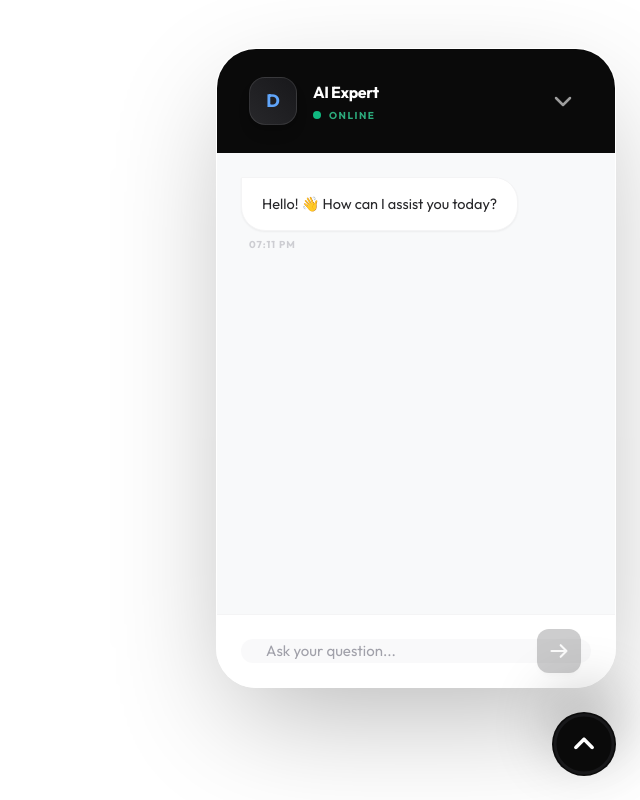
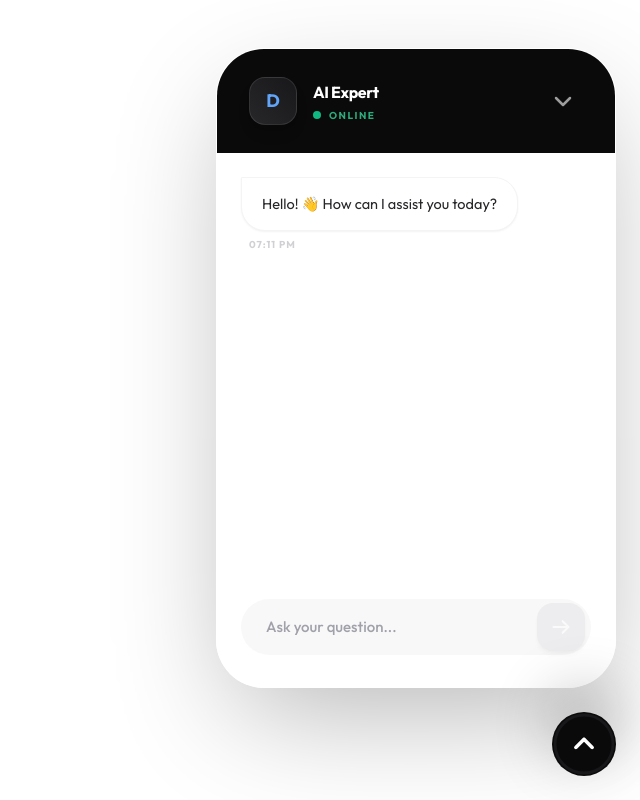
Before and after one commit to vipul9987/chatbot, a React (Vite) app: page / in a window 1280 px wide. Both pictures are taken after a click on the button 1224 px from the left and 744 px from the top of the page. Shown: the whole page, without its empty margins (640-1280 px from the left). Built offline with nearby package versions, Linux system fonts and the light colour scheme.

Commit message:
refactor: Improve chat widget styling and background
Updates the chat widget's border-radius, background color, and the root element's background to provide a cleaner and more consistent visual appearance.

```diff
--- a/components/ChatWidget.tsx
+++ b/components/ChatWidget.tsx
@@ -57,7 +57,7 @@ export const ChatWidget: React.FC = () => {
 
       {/* Premium Chat Window popup */}
       {isOpen && (
-        <div className="interactive mb-6 w-full max-w-[400px] h-[640px] max-h-[85vh] glass-panel rounded-[2.5rem] shadow-[0_40px_120px_-20px_rgba(0,0,0,0.3)] border border-white/50 flex flex-col overflow-hidden animate-widget-in origin-bottom-right">
+        <div className="interactive mb-6 w-full max-w-[400px] h-[640px] max-h-[85vh] glass-panel rounded-[3rem] shadow-[0_40px_120px_-20px_rgba(0,0,0,0.3)] border border-white/50 flex flex-col overflow-hidden animate-widget-in origin-bottom-right">
 
           {/* Header */}
           <div className="px-8 py-7 bg-[#0a0a0a] text-white flex items-center justify-between shrink-0">
@@ -87,13 +87,13 @@ export const ChatWidget: React.FC = () => {
           </div>
 
           {/* Messages */}
-          <div className="flex-1 overflow-y-auto custom-scrollbar p-6 space-y-6 bg-[#f8f9fa]">
+          <div className="flex-1 overflow-y-auto custom-scrollbar p-6 space-y-6 bg-white">
             {messages.map((msg) => (
               <ChatBubble key={msg.id} message={msg} />
             ))}
             {chatState === ChatState.TYPING && (
               <div className="flex justify-start">
-                <div className="bg-white px-5 py-3.5 rounded-2xl border border-zinc-100 shadow-sm flex gap-1.5 items-center">
+                <div className="bg-zinc-50 px-5 py-3.5 rounded-2xl border border-zinc-100 shadow-sm flex gap-1.5 items-center">
                   <div className="w-1.5 h-1.5 bg-zinc-300 rounded-full animate-bounce [animation-delay:-0.3s]"></div>
                   <div className="w-1.5 h-1.5 bg-zinc-300 rounded-full animate-bounce [animation-delay:-0.15s]"></div>
                   <div className="w-1.5 h-1.5 bg-zinc-300 rounded-full animate-bounce"></div>
@@ -103,20 +103,22 @@ export const ChatWidget: React.FC = () => {
             <div ref={messagesEndRef} />
           </div>
 
-          {/* Input */}
-          <div className="p-6 bg-white border-t border-zinc-100">
+          {/* Redesigned Input to match reference */}
+          <div className="px-6 pb-8 pt-2 bg-white">
             <form onSubmit={handleSend} className="relative flex items-center">
               <input
                 type="text"
                 value={inputValue}
                 onChange={(e) => setInputValue(e.target.value)}
                 placeholder="Ask your question..."
-                className="w-full pl-6 pr-14 py-4.5 bg-zinc-100/50 border border-transparent rounded-[1.25rem] text-[15px] focus:outline-none focus:bg-white focus:border-blue-500/20 transition-all placeholder:text-zinc-400"
+                className="w-full pl-6 pr-16 py-4 bg-zinc-100/60 border border-transparent rounded-full text-[15px] focus:outline-none focus:bg-zinc-100 focus:ring-0 transition-all placeholder:text-zinc-400 font-medium"
               />
               <button
                 type="submit"
                 disabled={!inputValue.trim() || chatState === ChatState.TYPING}
-                className="absolute right-2.5 w-11 h-11 bg-zinc-950 text-white rounded-xl flex items-center justify-center hover:bg-blue-600 active:scale-95 transition-all disabled:opacity-20 shadow-md"
+                className={`absolute right-1.5 w-12 h-12 rounded-2xl flex items-center justify-center transition-all disabled:opacity-30 shadow-md ${
+                  inputValue.trim() ? 'bg-zinc-950 text-white' : 'bg-zinc-300 text-white'
+                }`}
               >
                 <svg className="w-5 h-5" fill="none" stroke="currentColor" viewBox="0 0 24 24">
                   <path strokeLinecap="round" strokeLinejoin="round" strokeWidth={2.5} d="M14 5l7 7m0 0l-7 7m7-7H3" />
@@ -127,10 +129,10 @@ export const ChatWidget: React.FC = () => {
         </div>
       )}
 
-      {/* Signature Blue-Ring Toggle Button */}
+      {/* Signature Blue-Ring Toggle Button - Fixed to remain a perfect circle */}
       <button
         onClick={() => setIsOpen(!isOpen)}
-        className={`interactive relative group w-16 h-16 rounded-full flex items-center justify-center shadow-[0_20px_60px_rgba(0,0,0,0.3)] transition-all duration-500 transform active:scale-90 ${
+        className={`interactive relative group w-16 h-16 flex-shrink-0 aspect-square rounded-full flex items-center justify-center shadow-[0_20px_60px_rgba(0,0,0,0.3)] transition-all duration-500 transform active:scale-90 ${
           isOpen ? 'bg-[#0a0a0a] rotate-180' : 'bg-[#0a0a0a] hover:scale-110'
         }`}
       >
@@ -147,7 +149,7 @@ export const ChatWidget: React.FC = () => {
           </svg>
         ) : (
           <svg className="w-7 h-7 text-white" fill="none" stroke="currentColor" viewBox="0 0 24 24">
-            <path strokeLinecap="round" strokeLinejoin="round" strokeWidth={3} d="M19 9l-7 7-7-7" />
+            <path strokeLinecap="round" strokeLinejoin="round" strokeWidth={3} d="M5 15l7-7 7 7" />
           </svg>
         )}
       </button>
--- a/index.html
+++ b/index.html
@@ -82,7 +82,7 @@
     </script>
   </head>
   <body style="background: transparent !important; background-color: transparent !important;">
-    <div id="root" style="background: transparent !important;"></div>
+    <div id="root" style="background: transparent !important; background-color: transparent !important;"></div>
     <script type="module" src="/index.tsx"></script>
   </body>
 </html>
```
